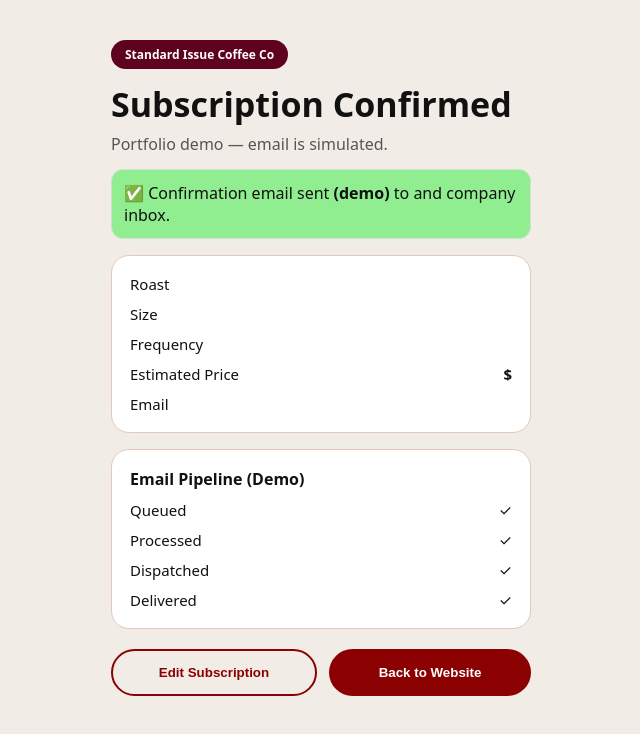
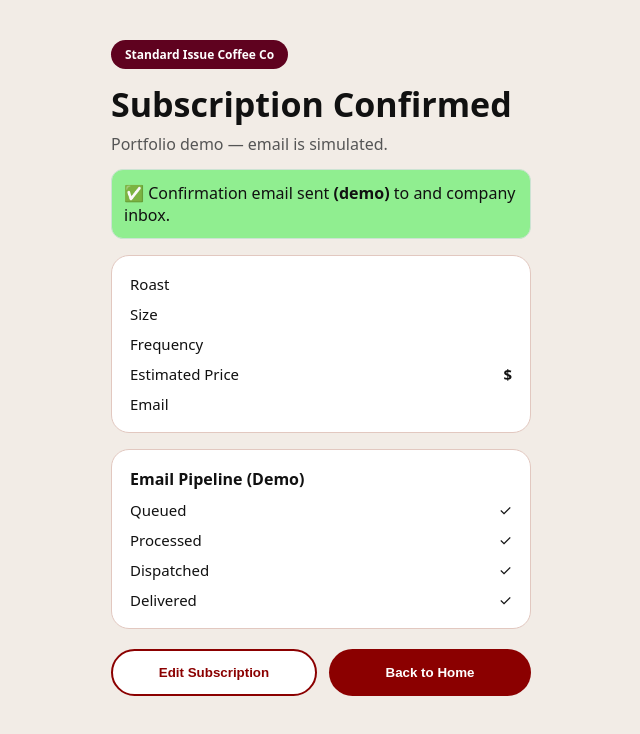
Before and after one commit to masonbarneslv/standard-issue-coffee-co., a Next.js app: page /confirm in a window 1280 px wide. Shown: the top 734 px of the page, without its empty margins (319-959 px from the left). Built offline with nearby package versions, Linux system fonts and the light colour scheme.

Commit message:
Change button text and update background color

```diff
--- a/app/confirm/page.jsx
+++ b/app/confirm/page.jsx
@@ -114,7 +114,7 @@ function ConfirmInner() {
                 "https://standardissuecoffecco.wpcomstaging.com")
             }
           >
-            Back to Website
+            Back to Home
           </button>
         </div>
       </div>
@@ -218,7 +218,7 @@ const styles = {
     flex: 1,
     padding: "14px",
     borderRadius: 999,
-    background: "transparent",
+    background: "#ffffff",
     color: "#8b0000",
     fontWeight: 800,
     border: "2px solid #8b0000",
```
